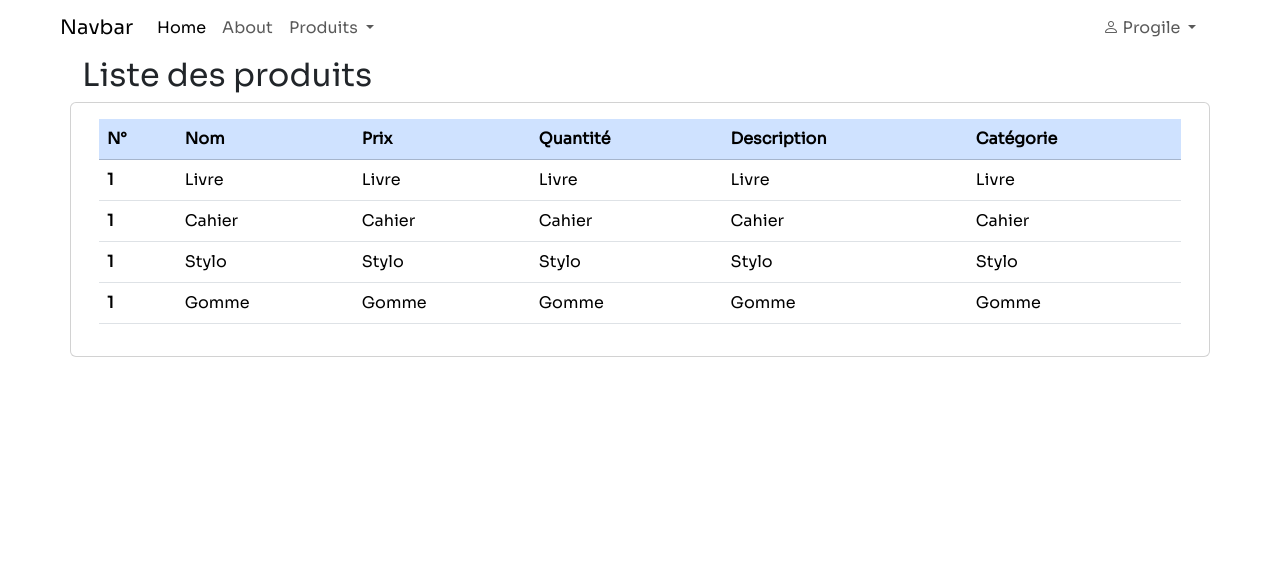
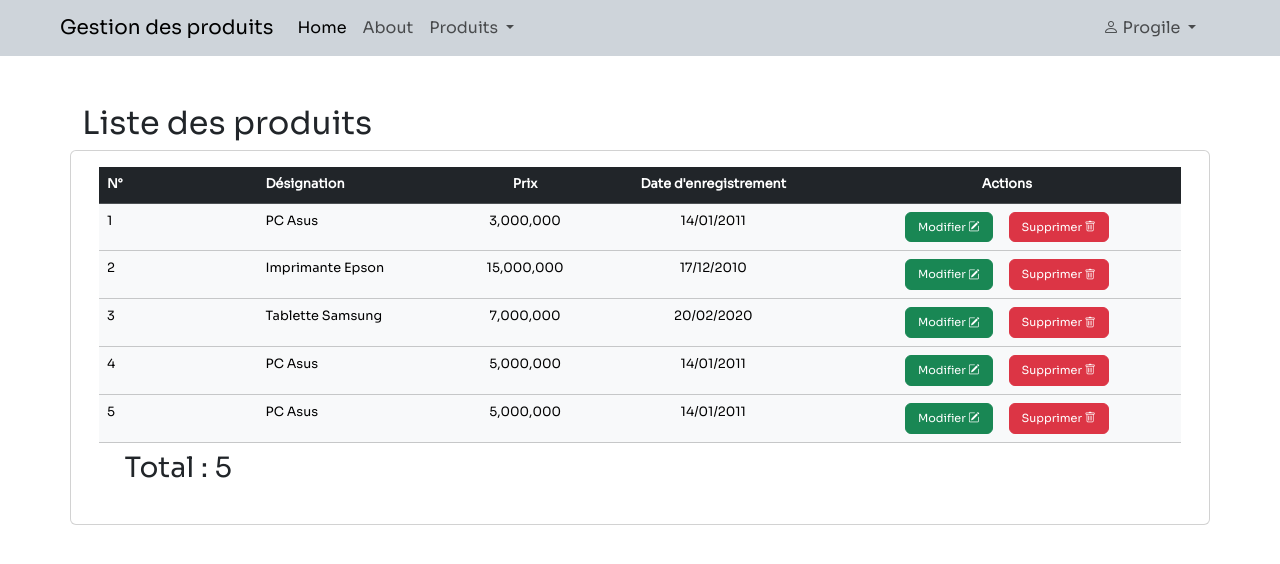
Before and after one commit to LayeYombaIfono/spring-boot-udemy-formation, an Angular app in the folder front-end/: page /produits in a window 1280 px wide. Shown: the top 564 px of the page. Built offline with nearby package versions, Linux system fonts and the light colour scheme.

Commit message:
Finalisation du formulaire des produits

```diff
--- a/front-end/src/app/app.component.html
+++ b/front-end/src/app/app.component.html
@@ -1,6 +1,6 @@
-<nav class="navbar navbar-expand-lg w-100 px-lg-5">
+<nav class="navbar navbar-expand-lg w-100 px-lg-5 bg-dark-subtle text-white mb-5">
   <div class="container-fluid">
-    <a class="navbar-brand" href="#">Navbar</a>
+    <a class="navbar-brand" routerLink="/produits">Gestion des produits</a>
     <button class="navbar-toggler" type="button" data-bs-toggle="collapse" data-bs-target="#navbarSupportedContent"
       aria-controls="navbarSupportedContent" aria-expanded="false" aria-label="Toggle navigation">
       <span class="navbar-toggler-icon"></span>
--- /dev/null
+++ b/front-end/src/app/model/produit.model.ts
@@ -0,0 +1,6 @@
+export class Produit{
+    idProduit?: number;
+    nomProduit?: string;
+    prixProduit?: number;
+    dateCreation?: Date;
+}
--- a/front-end/src/app/produits/produits.component.css
+++ b/front-end/src/app/produits/produits.component.css
@@ -0,0 +1,11 @@
+.table{
+    font-size: 0.8rem;
+}
+
+.table th, .table td {
+    padding: 0.5rem;
+
+}
+.table .btn{
+    font-size: 0.7rem;
+}
--- a/front-end/src/app/produits/produits.component.html
+++ b/front-end/src/app/produits/produits.component.html
@@ -3,30 +3,61 @@
   <div class="row">
     <div class="card mb-4">
       <div class="card-body">
-        <table class="table">
-          <thead class="table-primary">
+        <table class="table table-light table-hover">
+          @if (produits.length > 0) {
+          <thead class="table-dark  text-white">
             <tr>
-              <th scope="col">N°</th>
-              <th scope="col">Nom</th>
-              <th scope="col">Prix</th>
-              <th scope="col">Quantité</th>
-              <th scope="col">Description</th>
-              <th scope="col">Catégorie</th>
+              <th scope="col" class="text-start">N°</th>
+              <th scope="col" class="text-start">Désignation</th>
+              <th scope="col" class="text-center">Prix</th>
+              <th scope="col" class="text-center">Date d'enregistrement</th>
+              <th scope="col" class="text-center">Actions</th>
             </tr>
           </thead>
+          } @for (produit of produits; track produit.idProduit; let
+          count=$count; let last=$last) {
 
-          @for (produit of produits; track produit) {
           <tbody>
             <tr>
-              <th>1</th>
-              <td>{{ produit }}</td>
-              <td>{{ produit }}</td>
-              <td>{{ produit }}</td>
-              <td>{{ produit }}</td>
-              <td>{{ produit }}</td>
+              <td class="text-start">{{ produit.idProduit }}</td>
+              <td>{{ produit.nomProduit }}</td>
+              <td class="text-center">
+                {{ produit.prixProduit | currency : "XOF" : "" : "1.0-0" }}
+              </td>
+              <td class="text-center">
+                {{ produit.dateCreation | date : "dd/MM/yyyy" }}
+              </td>
+              <td class="text-center">
+                <button
+                  type="button"
+                  class="btn btn-success absolute-center mx-2"
+                >
+                  Modifier
+                  <i class="bi bi-pencil-square"></i>
+                </button>
+                <button
+                  type="button"
+                  class="btn btn-danger absolute-center mx-2"
+                >
+                  Supprimer
+                  <i class="bi bi-trash"></i>
+                </button>
+              </td>
             </tr>
           </tbody>
+          @if (last) {
+            <h3 class="text-center text-dark absolute-center pt-2">Total : {{count}}</h3>
           }
+          }
+
+          @if (produits.length === 0) {
+          <h3 class="text-center absolute-center pt-2 text-danger">
+            Aucun produit disponible !
+          </h3>
+          }
+          <!-- @empty {
+            <h3>Aucun produit disponible !</h3>
+          } -->
         </table>
       </div>
     </div>
--- a/front-end/src/app/produits/produits.component.ts
+++ b/front-end/src/app/produits/produits.component.ts
@@ -1,18 +1,48 @@
-
 import { Component } from '@angular/core';
+import { Produit } from '../model/produit.model';
+import { CurrencyPipe, DatePipe } from '@angular/common';
 
 @Component({
   selector: 'app-produits',
-  imports: [],
+  imports: [DatePipe, CurrencyPipe],
   templateUrl: './produits.component.html',
-  styleUrl: './produits.component.css'
+  styleUrl: './produits.component.css',
 })
 export class ProduitsComponent {
-
-  produits : string[];
+  produits: Produit[];
 
   constructor() {
-    this.produits = ['Livre', 'Cahier', 'Stylo', 'Gomme'];
+    this.produits = [
+      {
+        idProduit: 1,
+        nomProduit: 'PC Asus',
+        prixProduit: 3000000,
+        dateCreation: new Date('01/14/2011'),
+      },
+      {
+        idProduit: 2,
+        nomProduit: 'Imprimante Epson',
+        prixProduit: 15000000,
+        dateCreation: new Date('12/17/2010'),
+      },
+      {
+        idProduit: 3,
+        nomProduit: 'Tablette Samsung',
+        prixProduit: 7000000,
+        dateCreation: new Date('02/20/2020'),
+      },
+      {
+        idProduit: 4,
+        nomProduit: 'PC Asus',
+        prixProduit: 5000000,
+        dateCreation: new Date('01/14/2011'),
+      },
+      {
+        idProduit: 5,
+        nomProduit: 'PC Asus',
+        prixProduit: 5000000,
+        dateCreation: new Date('01/14/2011'),
+      },
+    ];
   }
-
 }
```
